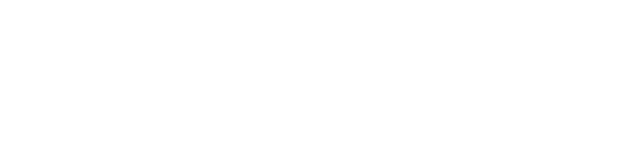
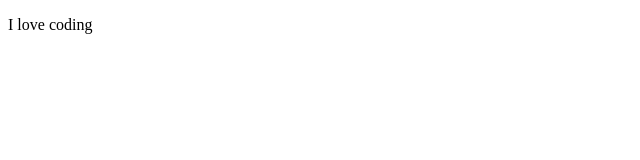
Before and after one commit to tetrarahat7/my-first-repo, a plain HTML site: page index.html in a window 1280 px wide. Shown: the whole page, without its empty margins (0-640 px from the left). Drawn offline with Linux system fonts and the light colour scheme.

Commit message:
added div

```diff
--- a/index.html
+++ b/index.html
@@ -5,6 +5,12 @@
     <meta http-equiv="X-UA-Compatible" content="IE=edge">
     <meta name="viewport" content="width=device-width, initial-scale=1.0">
     <title>My first Github report</title>
+
+    <div>
+        <p>
+            I love coding
+        </p>
+    </div>
 </head>
 <body>
 
```
